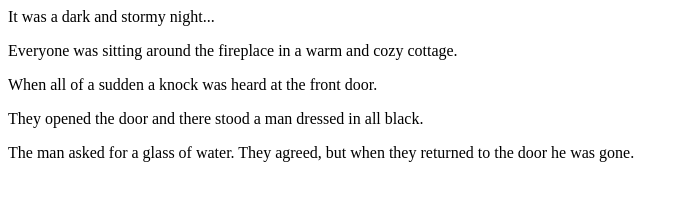
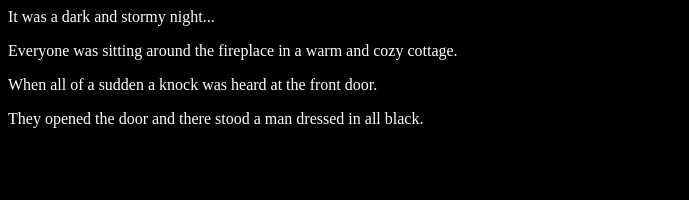
Before and after one commit to AnthonySeibert/fireside-story, a plain HTML site: page index.html in a window 1280 px wide. Shown: the whole page, without its empty margins (0-689 px from the left). Drawn offline with Linux system fonts and the light colour scheme.

Commit message:
add style.css

```diff
--- a/index.html
+++ b/index.html
@@ -1,9 +1,11 @@
 <html>
+  <head>
+    <link rel="stylesheet" type="text/css" href="style.css">
+  </head>
   <body>
     <p>It was a dark and stormy night...</p>
     <p>Everyone was sitting around the fireplace in a warm and cozy cottage.</p>
     <p>When all of a sudden a knock was heard at the front door.</p>
     <p>They opened the door and there stood a man dressed in all black.</p>
-    <p>The man asked for a glass of water. They agreed, but when they returned to the door he was gone.</p>
   </body>
 </html>
```
